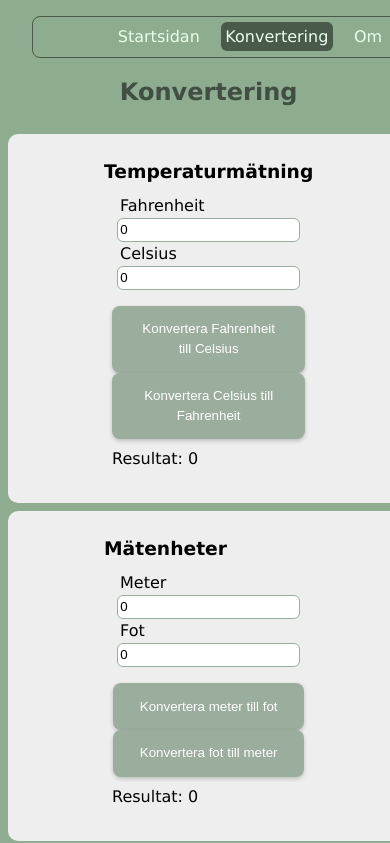
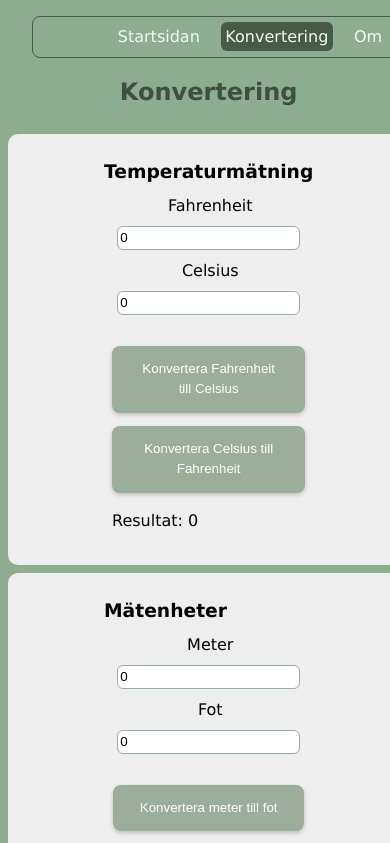
Before and after one commit to veppaan/angular-mom, an Angular app: page /calculate in a window 390 px wide. Shown: the top 843 px of the page. Built offline with nearby package versions, Linux system fonts and the light colour scheme.

Commit message:
justerar i design för calculate

```diff
--- a/src/app/calculate/calculate.component.scss
+++ b/src/app/calculate/calculate.component.scss
@@ -1,6 +1,8 @@
 .flex, .buttons{
     display: flex;
     flex-direction: row;
+    align-items: center;
+    justify-content: center;
 }
 div{
     margin: 0.5em;
@@ -8,30 +10,56 @@ div{
 label{
     margin-left: 0.5em;
     margin-right: 0.3em;
+    margin-bottom: 0.5em;
+    display: flex;
+    align-items: center;
+    justify-content: center;
 }
 input{
     border: 1px solid #9bad9c;
     border-radius: 6px;
-}
-button{
-    padding: 1em 2em;
-    border-radius: 8px;
-    background-color: #9bad9c;
-    color: white;
-    border: none;
-    box-shadow: 0 2px 4px rgba(0, 0, 0, 0.2);
-}
-.buttons{
-    margin-top: 1em;
+    margin-bottom: 0.7em;
+    margin-left: 0.5em;
 }
 button:hover{
     background-color: white;
     color: #515c52;
     cursor: pointer;
 }
+@media (min-width: 800px){
+    button{
+        padding: 1em 2em;
+        border-radius: 8px;
+        background-color: #9bad9c;
+        color: white;
+        border: none;
+        box-shadow: 0 2px 4px rgba(0, 0, 0, 0.2);
+        margin-top: 1em;
+        margin-right: 1em;
+    }
+}
 @media (max-width: 799px){
     .flex, .buttons{
         display: flex;
         flex-direction: column;
+        align-items: center;
+    }
+    button{
+        margin-top: 1em;
+    }
+    .buttons{
+        margin-bottom: 1em;
+    }
+    input{
+        margin-left: auto;
+    }
+    button{
+        padding: 1em 2em;
+        border-radius: 8px;
+        background-color: #9bad9c;
+        color: white;
+        border: none;
+        box-shadow: 0 2px 4px rgba(0, 0, 0, 0.2);
+        margin-top: 1em;
     }
 }
```
